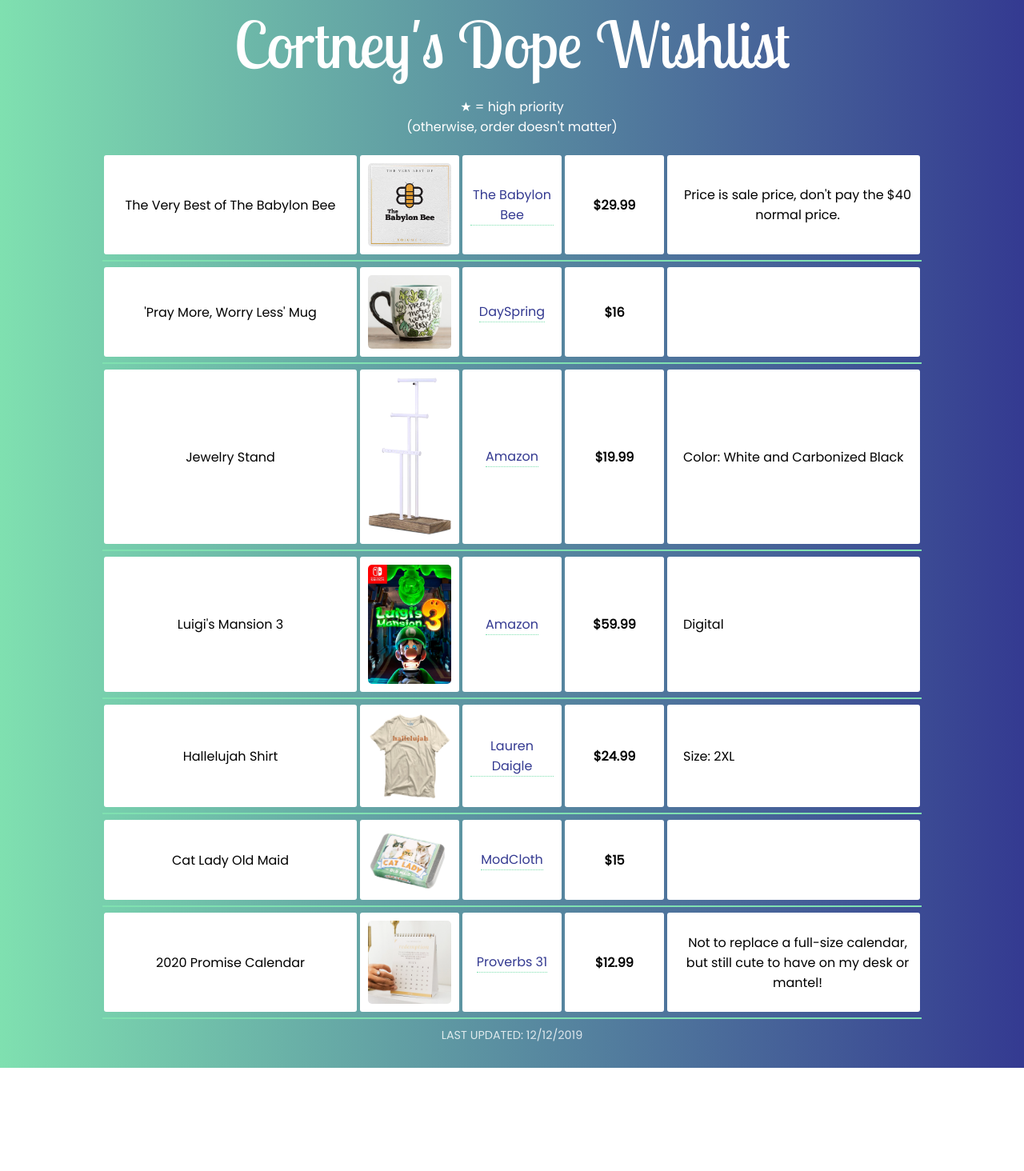
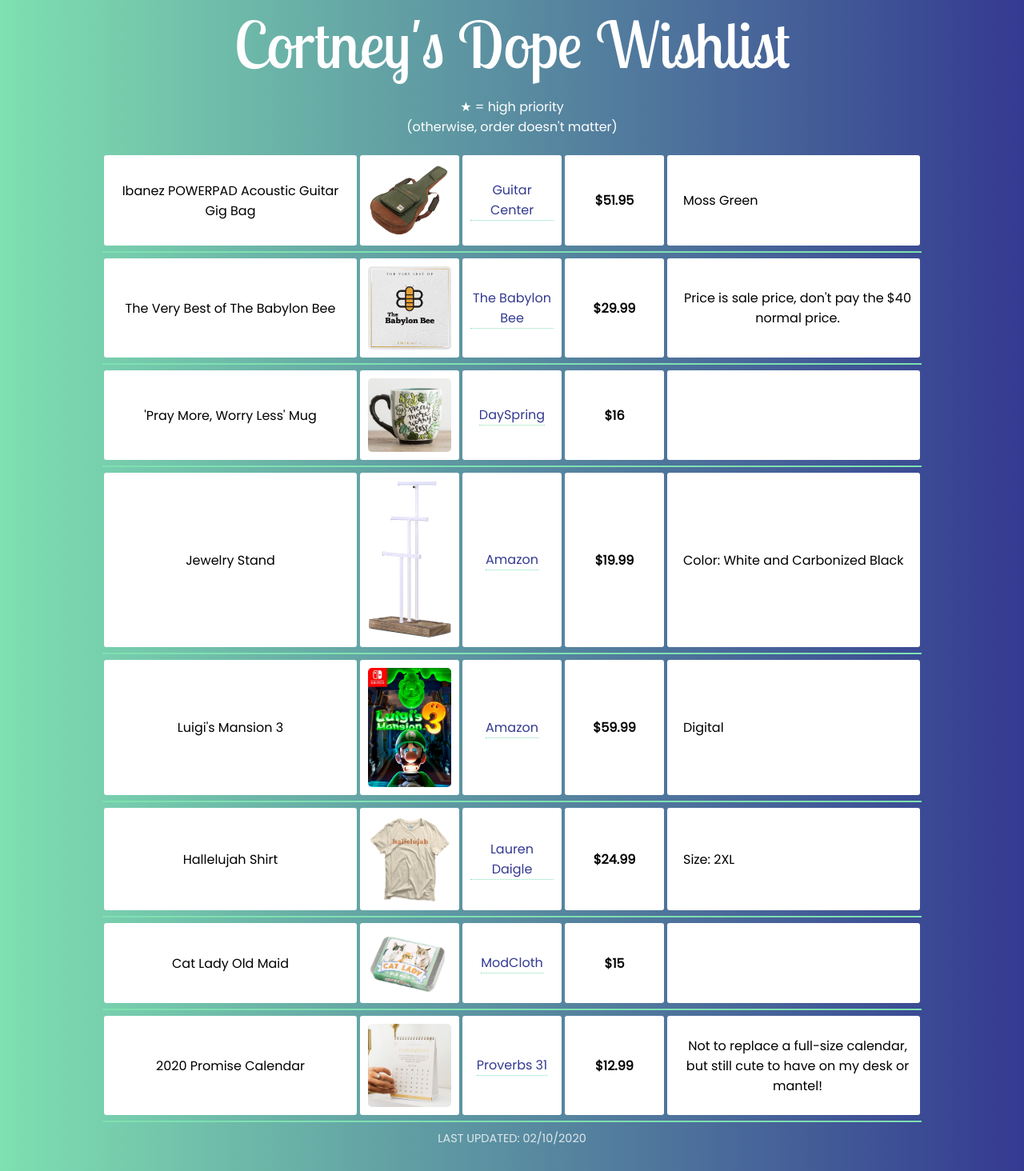
Before and after one commit to cortneysmith/wishlist, a React (Create React App) app: page /#/ in a window 1280 px wide. Shown: the whole page at 80% size. Before the commit the page ends 1335 px from the top, so only its background shows below. Built offline with nearby package versions, Linux system fonts and the light colour scheme; a web font is replaced by a local one.

Commit message:
added gigbag

```diff
--- a/src/Components/Wishlist.tsx
+++ b/src/Components/Wishlist.tsx
@@ -60,7 +60,7 @@
             renderOptions={render}
           />
         ))}
-        <div className="last-updated">Last Updated: 12/12/2019</div>
+        <div className="last-updated">Last Updated: 02/10/2020</div>
       </div>
     );
   }
--- a/src/wishlistItems.js
+++ b/src/wishlistItems.js
@@ -1,4 +1,14 @@
 const wishlistItems = [
+  {
+    name: "Ibanez POWERPAD Acoustic Guitar Gig Bag",
+    linkName: "Guitar Center",
+    linkURL: "https://www.guitarcenter.com/Ibanez/POWERPAD-Acoustic-Guitar-Gig-Bag-Wine-Red-1500000129052.gc",
+    details: "Moss Green",
+    price: 51.95,
+    highPriority: false,
+    thumbURL: "images/wishlist/gigbag.png",
+    idea: false
+  },
   {
     name: "The Very Best of The Babylon Bee",
     linkName: "The Babylon Bee",
```
Also changed, not shown: public/images/wishlist/gigbag.png (added).
